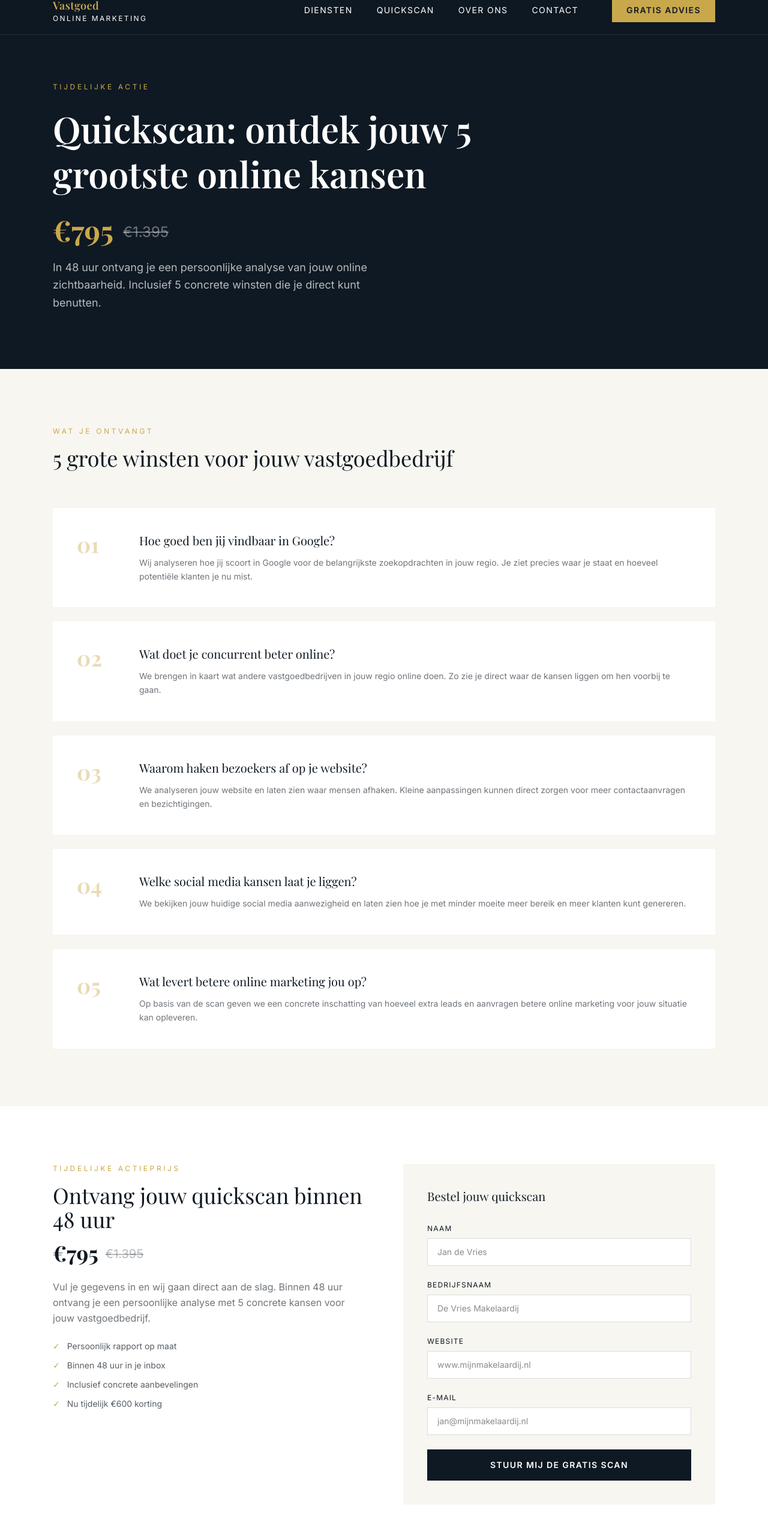
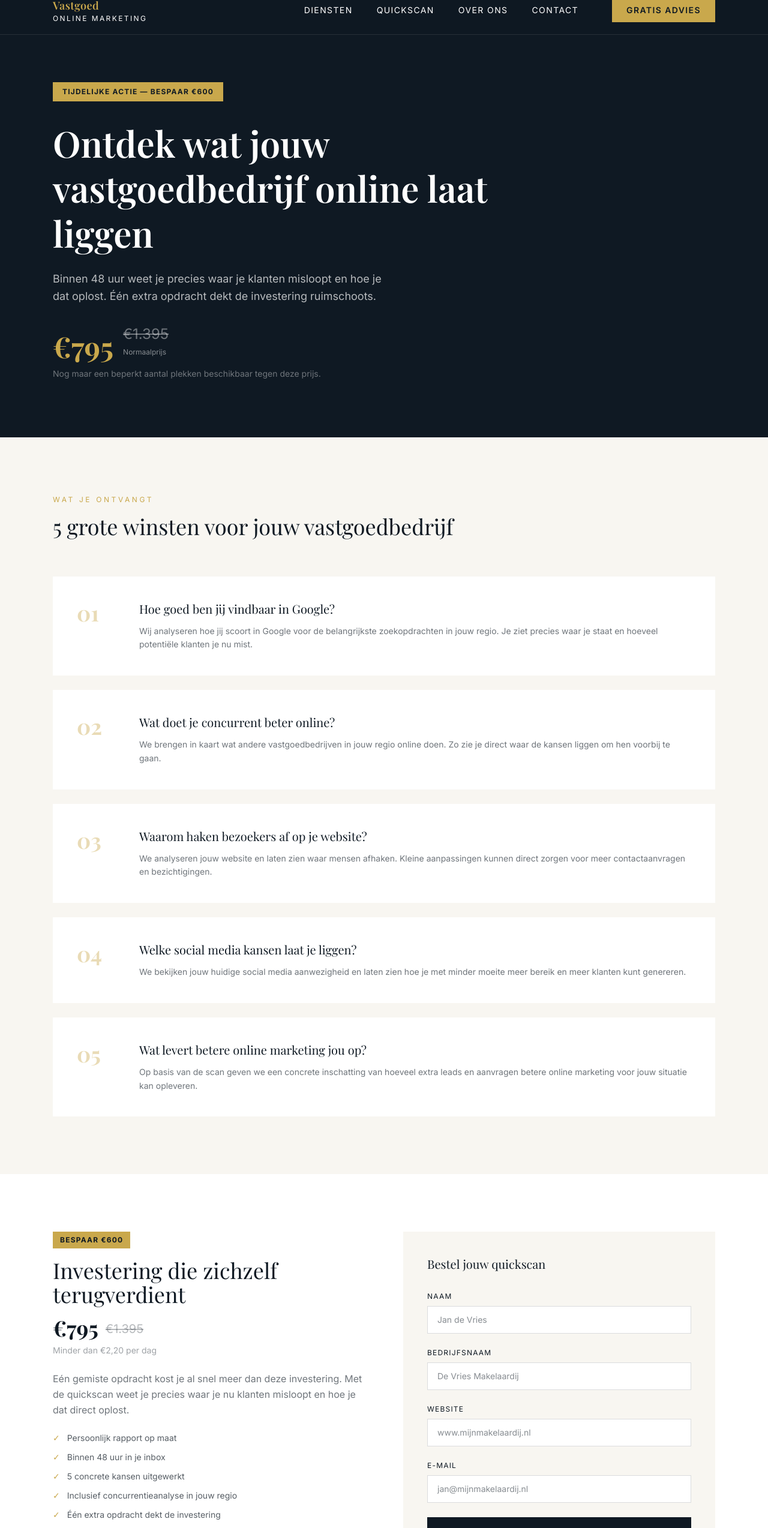
Before and after one commit to jaspermontagnadigital/vastgoedonlinemarketing, a Next.js app: page /quickscan in a window 1280 px wide. Shown: the part 23-2570 px from the top of the page at 60% size. Built offline with nearby package versions, Linux system fonts and the light colour scheme; a web font is replaced by a local one.

Commit message:
psychologische prijstechnieken quickscan

```diff
--- a/src/app/quickscan/page.tsx
+++ b/src/app/quickscan/page.tsx
@@ -43,17 +43,23 @@ export default function QuickscanPage() {
         {/* Header */}
         <section className="bg-[var(--color-navy)] pt-40 pb-24">
           <div className="max-w-6xl mx-auto px-6">
-            <p className="text-[var(--color-gold)] text-xs tracking-[0.3em] uppercase mb-6">Tijdelijke actie</p>
-            <h1 className="text-white text-5xl md:text-6xl font-serif font-semibold max-w-3xl leading-tight mb-8">
-              Quickscan: ontdek jouw 5 grootste online kansen
+            <div className="inline-block bg-[var(--color-gold)] text-[var(--color-navy)] text-xs font-bold tracking-widest uppercase px-4 py-2 mb-8">
+              Tijdelijke actie — Bespaar €600
+            </div>
+            <h1 className="text-white text-5xl md:text-6xl font-serif font-semibold max-w-3xl leading-tight mb-6">
+              Ontdek wat jouw vastgoedbedrijf online laat liggen
             </h1>
-            <div className="flex items-end gap-4 mb-6">
+            <p className="text-white/70 text-lg max-w-xl leading-relaxed mb-8">
+              Binnen 48 uur weet je precies waar je klanten misloopt en hoe je dat oplost. Één extra opdracht dekt de investering ruimschoots.
+            </p>
+            <div className="flex items-end gap-4">
               <span className="text-[var(--color-gold)] text-5xl font-serif font-bold">€795</span>
-              <span className="text-white/40 text-2xl line-through mb-1">€1.395</span>
+              <div className="mb-1">
+                <span className="text-white/40 text-2xl line-through block">€1.395</span>
+                <span className="text-white/50 text-xs">Normaalprijs</span>
+              </div>
             </div>
-            <p className="text-white/70 text-lg max-w-xl leading-relaxed">
-              In 48 uur ontvang je een persoonlijke analyse van jouw online zichtbaarheid. Inclusief 5 concrete winsten die je direct kunt benutten.
-            </p>
+            <p className="text-white/40 text-sm mt-3">Nog maar een beperkt aantal plekken beschikbaar tegen deze prijs.</p>
           </div>
         </section>
         {/* Wat je krijgt */}
@@ -83,23 +89,27 @@ export default function QuickscanPage() {
         <section className="py-24 bg-white">
           <div className="max-w-6xl mx-auto px-6 grid grid-cols-1 md:grid-cols-2 gap-16 items-start">
             <div>
-              <p className="text-[var(--color-gold)] text-xs tracking-[0.3em] uppercase mb-4">Tijdelijke actieprijs</p>
+              <div className="inline-block bg-[var(--color-gold)] text-[var(--color-navy)] text-xs font-bold tracking-widest uppercase px-3 py-1.5 mb-4">
+                Bespaar €600
+              </div>
               <h2 className="text-3xl md:text-4xl font-serif text-[var(--color-navy)] mb-4">
-                Ontvang jouw quickscan binnen 48 uur
+                Investering die zichzelf terugverdient
               </h2>
-              <div className="flex items-end gap-3 mb-6">
+              <div className="flex items-end gap-3 mb-2">
                 <span className="text-[var(--color-navy)] text-4xl font-serif font-bold">€795</span>
                 <span className="text-[var(--color-navy)]/30 text-xl line-through mb-1">€1.395</span>
               </div>
+              <p className="text-[var(--color-navy)]/40 text-sm mb-6">Minder dan €2,20 per dag</p>
               <p className="text-[var(--color-navy)]/60 leading-relaxed mb-6">
-                Vul je gegevens in en wij gaan direct aan de slag. Binnen 48 uur ontvang je een persoonlijke analyse met 5 concrete kansen voor jouw vastgoedbedrijf.
+                Eén gemiste opdracht kost je al snel meer dan deze investering. Met de quickscan weet je precies waar je nu klanten misloopt en hoe je dat direct oplost.
               </p>
               <ul className="space-y-3">
                 {[
                   "Persoonlijk rapport op maat",
                   "Binnen 48 uur in je inbox",
-                  "Inclusief concrete aanbevelingen",
-                  "Nu tijdelijk €600 korting",
+                  "5 concrete kansen uitgewerkt",
+                  "Inclusief concurrentieanalyse in jouw regio",
+                  "Één extra opdracht dekt de investering",
                 ].map((item) => (
                   <li key={item} className="flex items-center gap-3 text-[var(--color-navy)]/70 text-sm">
                     <span className="text-[var(--color-gold)]">✓</span>
@@ -107,6 +117,7 @@ export default function QuickscanPage() {
                   </li>
                 ))}
               </ul>
+              <p className="text-[var(--color-navy)]/40 text-xs mt-6">Nog maar een beperkt aantal plekken beschikbaar tegen actieprijs.</p>
             </div>
 
             <div className="bg-[var(--color-cream)] p-10">
@@ -148,7 +159,7 @@ export default function QuickscanPage() {
                   type="submit"
                   className="w-full py-4 bg-[var(--color-navy)] text-white font-semibold tracking-widest uppercase text-sm hover:bg-[var(--color-gold)] hover:text-[var(--color-navy)] transition-colors duration-200"
                 >
-                  Stuur mij de gratis scan
+                  Bestel nu voor €795
                 </button>
               </form>
             </div>
```
